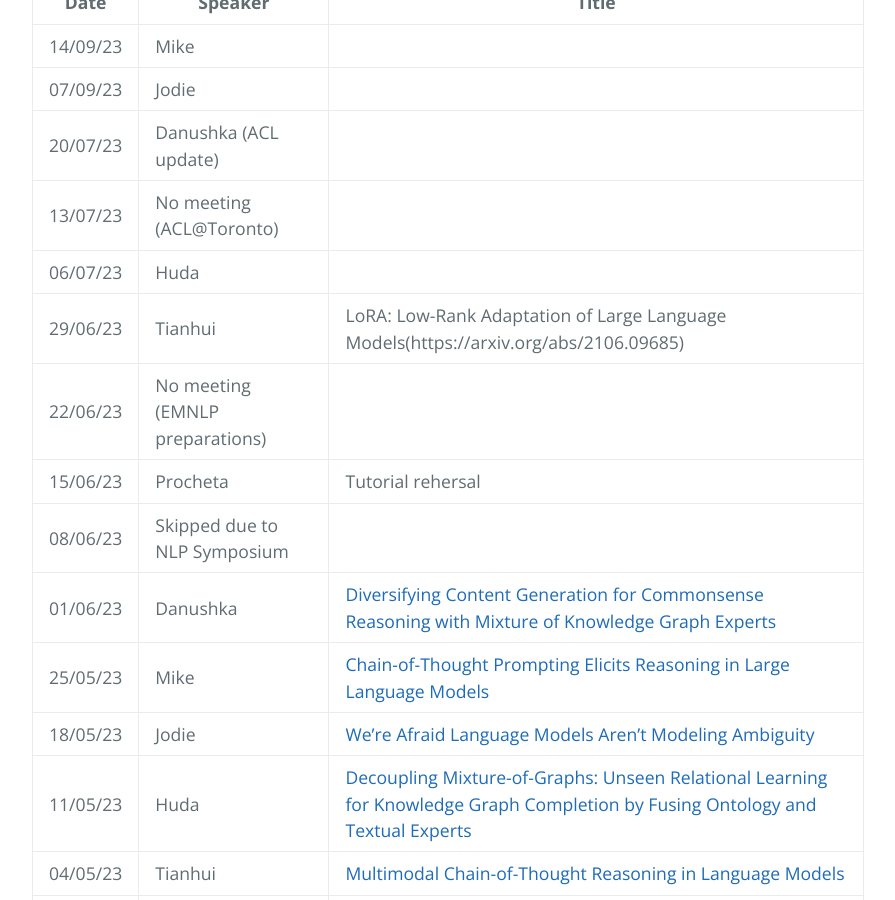
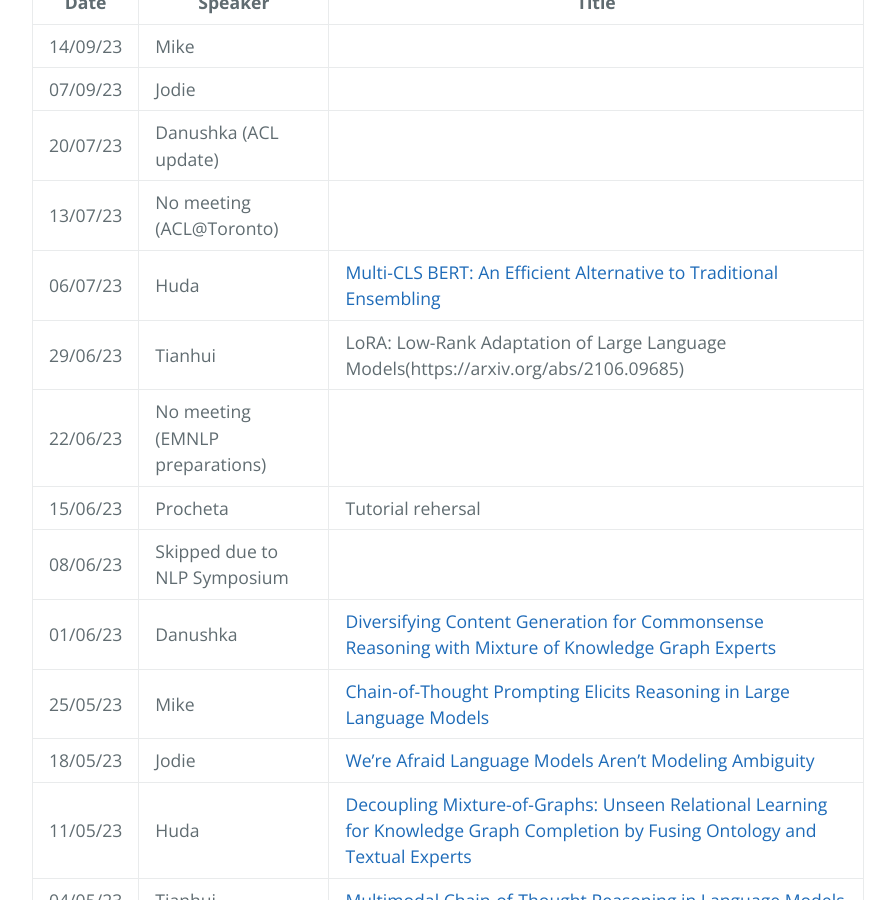
Before and after one commit to LivNLP/livnlp.github.io, a Jekyll site: the page built from reading.md, in a window 1280 px wide and 900 px high, scrolled down 594 px. Shown: the whole window, without its empty margins (192-1087 px from the left). Built offline with Jekyll 4.4.1, drawn with Linux system fonts in a browser that asks for light colours.

Commit message:
Update reading.md

```diff
--- a/reading.md
+++ b/reading.md
@@ -17,7 +17,7 @@ We meet on a weely basis to discuss recent research papers. Here is the schedule
 | 07/09/23 | Jodie | |
 | 20/07/23 | Danushka (ACL update) | |
 | 13/07/23 | No meeting (ACL@Toronto) | |
-| 06/07/23 | Huda | |
+| 06/07/23 | Huda |[Multi-CLS BERT: An Efficient Alternative to Traditional Ensembling](https://arxiv.org/pdf/2210.05043.pdf) |
 | 29/06/23 | Tianhui | LoRA: Low-Rank Adaptation of Large Language Models(https://arxiv.org/abs/2106.09685)|
 | 22/06/23 | No meeting (EMNLP preparations) | |
 | 15/06/23 | Procheta | Tutorial rehersal |
```
